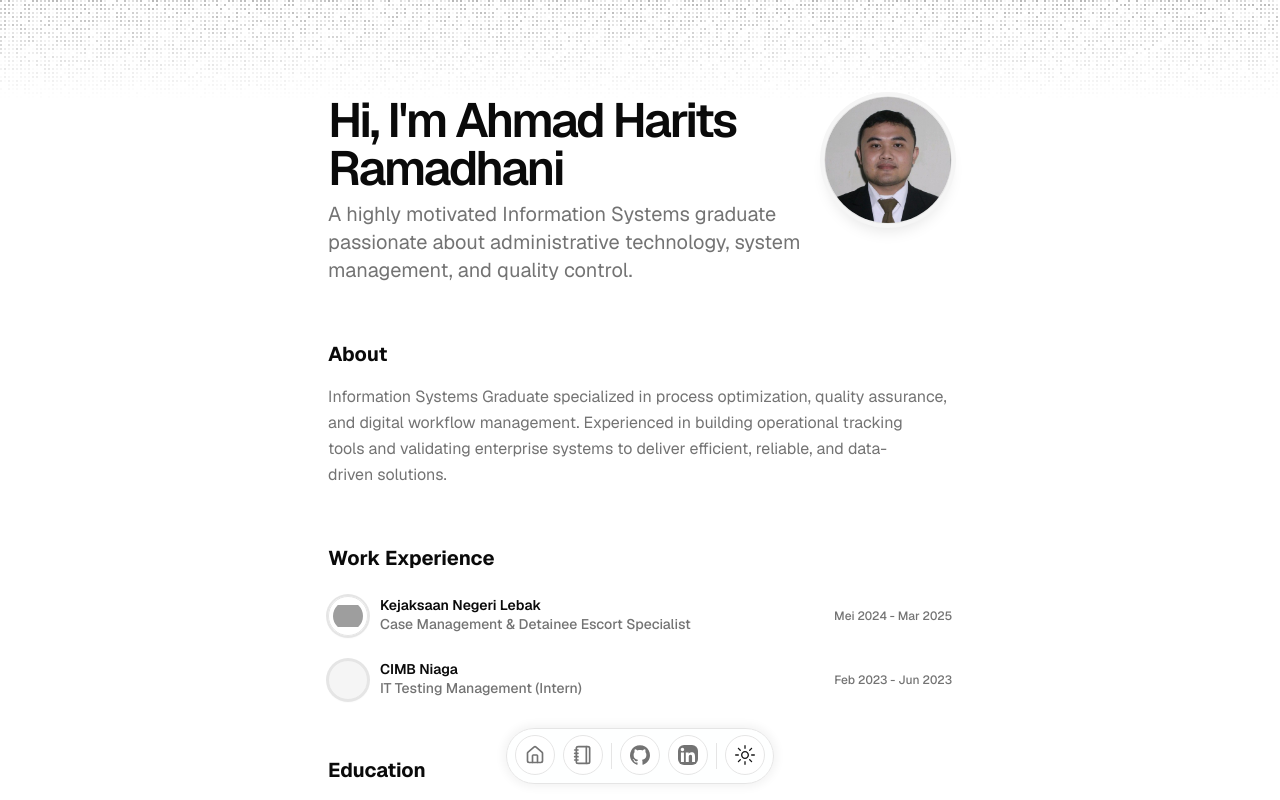
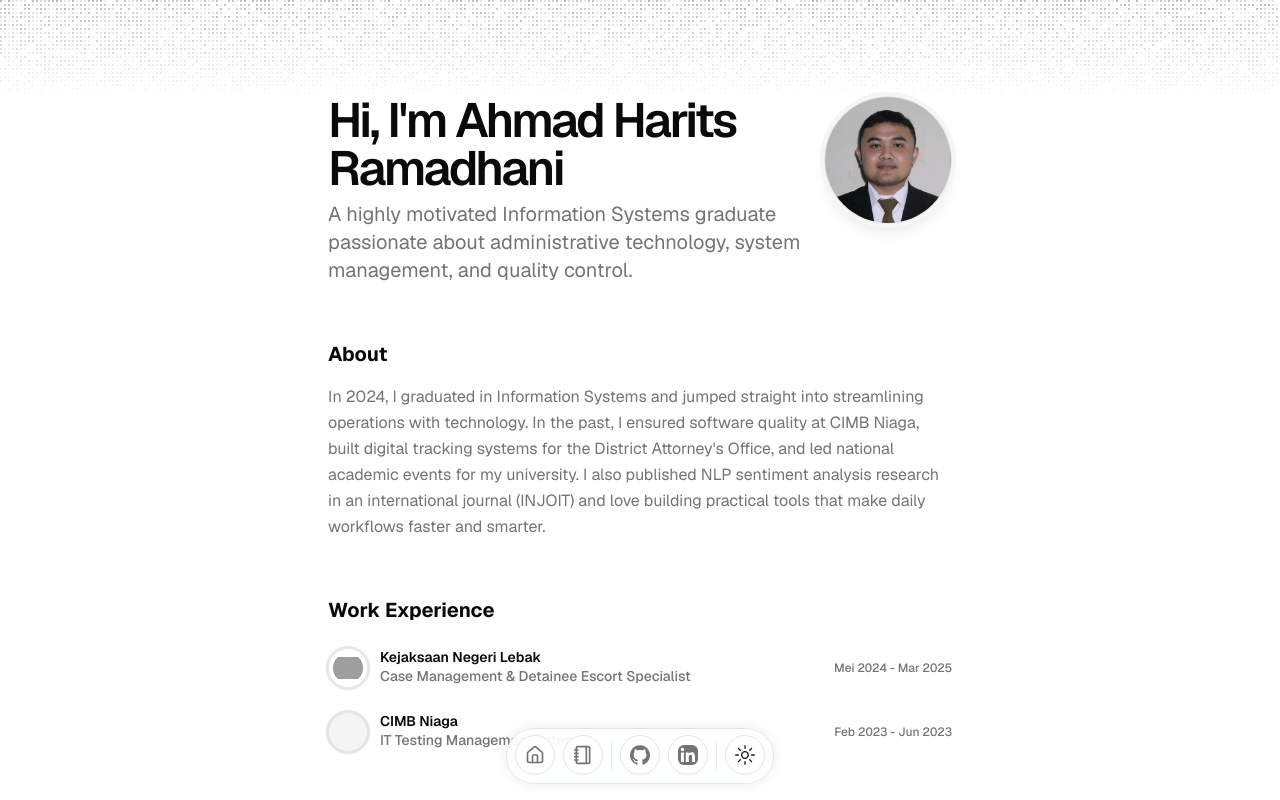
Before and after one commit to aharitsr/portofolio, a Next.js app: page / in a window 1280 px wide. Shown: the top 800 px of the page. Built offline with nearby package versions, Linux system fonts and the light colour scheme; grey boxes are pictures that could not be loaded.

Commit message:
ubah about me

```diff
--- a/src/data/resume.tsx
+++ b/src/data/resume.tsx
@@ -21,7 +21,7 @@ export const DATA = {
   description:
     "A highly motivated Information Systems graduate passionate about administrative technology, system management, and quality control.",
   summary:
-    "Information Systems Graduate specialized in process optimization, quality assurance, and digital workflow management. Experienced in building operational tracking tools and validating enterprise systems to deliver efficient, reliable, and data-driven solutions.",
+    "In 2024, I graduated in Information Systems and jumped straight into streamlining operations with technology. In the past, I ensured software quality at CIMB Niaga, built digital tracking systems for the District Attorney's Office, and led national academic events for my university. I also published NLP sentiment analysis research in an international journal (INJOIT) and love building practical tools that make daily workflows faster and smarter.",
   avatarUrl: "/me.jpg",
   skills: [
     { name: "Python", icon: Python },
```
